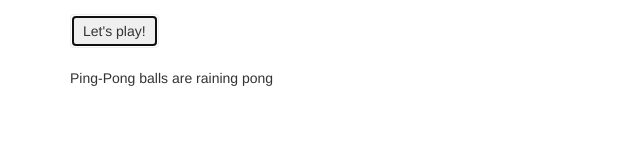
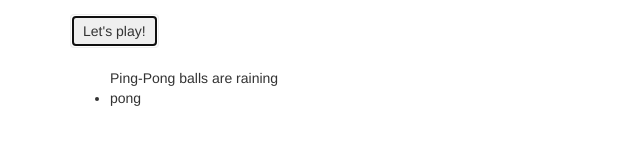
Before and after one commit to JonToler/Ping-Pong, a plain HTML site: page index.html in a window 1280 px wide. Both pictures are taken after typing "5" into the empty fields and a click on the button "Let's play!". Shown: the part 145-290 px from the top of the page, 0-640 px from the left. Drawn offline with Linux system fonts and the light colour scheme.

Commit message:
adding some styling

```diff
--- a/index.html
+++ b/index.html
@@ -20,9 +20,9 @@
       <button type="submit" class="btn btn-sucess">Let's play!</button>
       <br>
       <br>
-      <p id="hidden1">
-        Ping-Pong balls are raining <span id="numResults"></span>
-      </p>
+      <ul id="hidden1">
+        Ping-Pong balls are raining <li id="numResults"></li>
+      </ul>
     </form>
   </div>
 </body>
--- a/js/scripts.js
+++ b/js/scripts.js
@@ -3,14 +3,7 @@ function pingPong(digits){
   var pingInNumType = parseInt(digits);
   var pinPongTable;
 
-  //var arrOfnumsInStringType = digits.split("");
-  alert (digits);
-  //alert (arrOfnumsInStringType);
-  //if ((arrOfnumsInStringType <= 0) || (arrOfnumsInStringType >= 50)){
 
-  // if ((digits < 0) || (digits >=50)){
-  //   return "please enter a new Number:";
-  // }
 for (i = 1; i <= 100; i ++){
     if ((digits % 5 === 0)&&(digits % 3 === 0)){
       return "ping pong";
```
Also changed, not shown: 1 other file.
